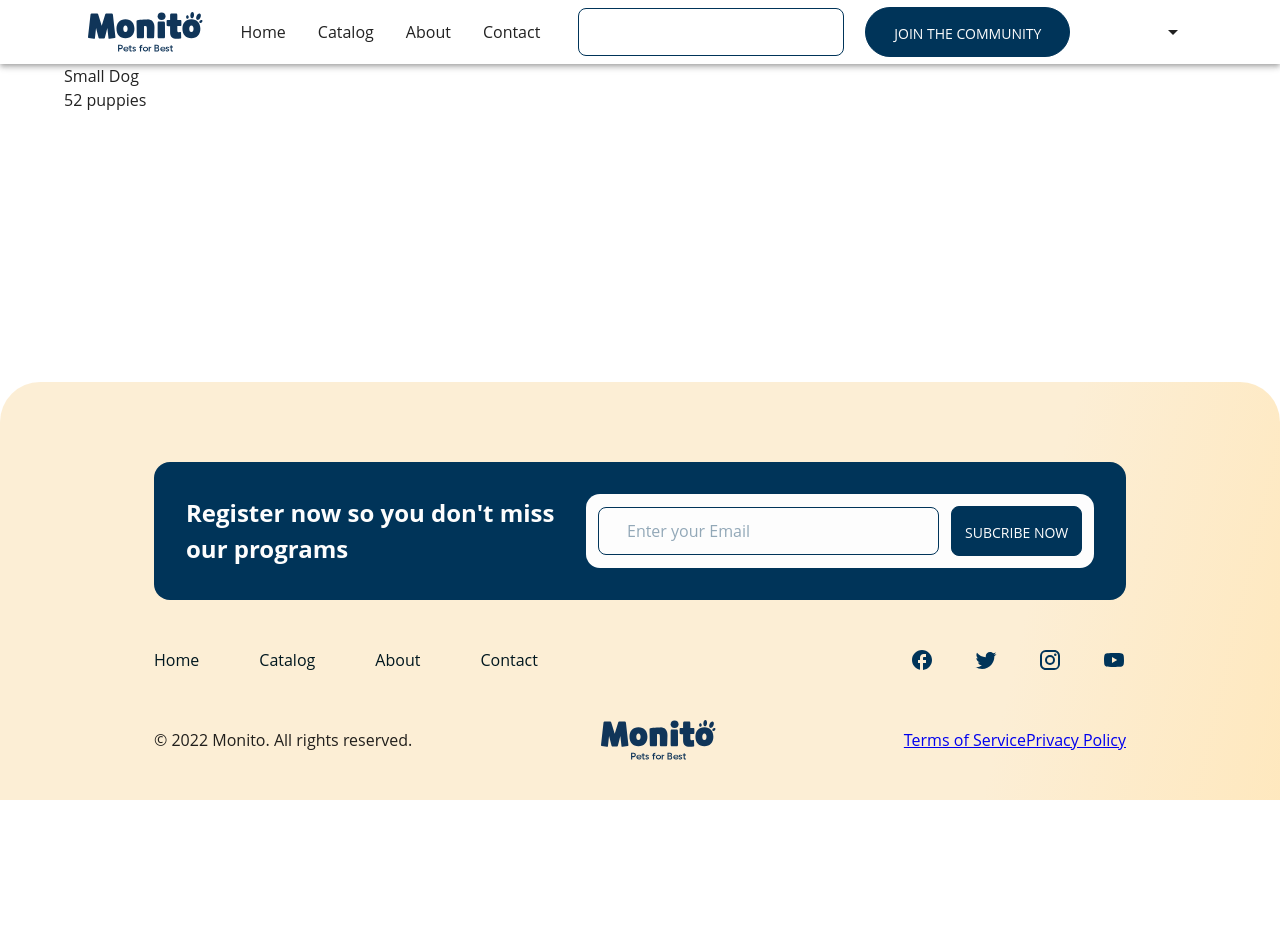
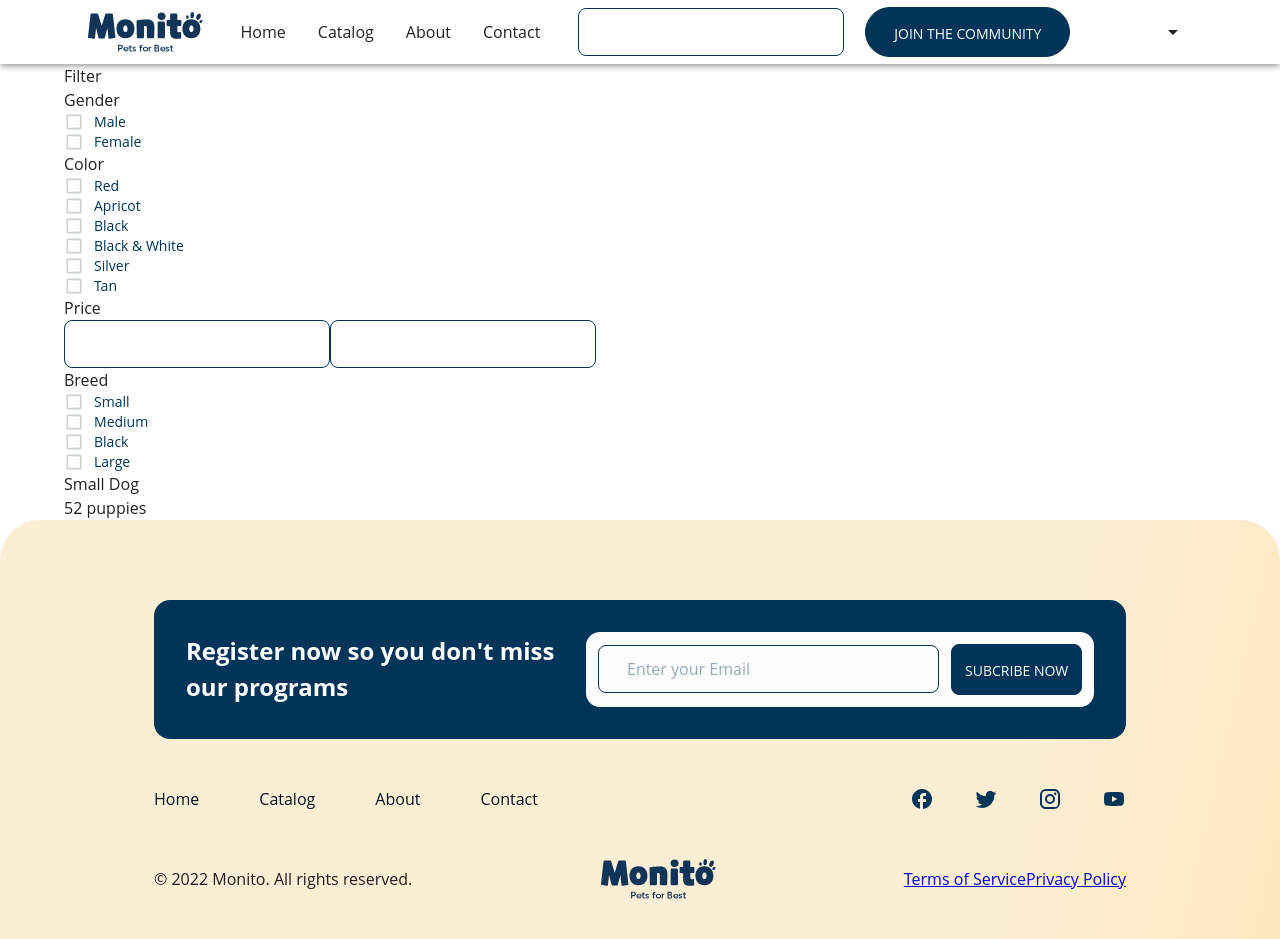
Before and after one commit to Romik1999/monito, a React (Create React App) app: page /catalog in a window 1280 px wide. Before the commit the page ends 800 px from the top, so only its background shows below. Built offline with nearby package versions, Linux system fonts and the light colour scheme.

Commit message:
add filter

```diff
--- a/src/components/Filter/index.tsx
+++ b/src/components/Filter/index.tsx
@@ -1,11 +1,61 @@
-import * as React from 'react';
-import {DividerProps} from '@mui/material/Divider';
+import React from 'react';
+import MyCheckbox from "../MyCheckbox";
+import MyInput from "../MyInput";
 
-export default function ResponsiveDrawer(props: DividerProps) {
+const Filter = () => {
+    return (
+        <div className="filter">
+            <div className="filter__title block-title">Filter</div>
+            <div className="filter__groups">
+                <div className="filter__group">
+                    <div className="filter-group">
+                        <div className="filter-group__title">Gender</div>
+                        <div className="filter-group__checkboxes">
+                            <MyCheckbox label="Male"/>
+                            <MyCheckbox label="Female"/>
+                        </div>
+                    </div>
+                </div>
+                <div className="filter__group">
+                    <div className="filter-group">
+                        <div className="filter-group__title">Color</div>
+                        <div className="filter-group__checkboxes">
+                            <MyCheckbox label="Red"/>
+                            <MyCheckbox label="Apricot"/>
+                            <MyCheckbox label="Black"/>
+                            <MyCheckbox label="Black & White"/>
+                            <MyCheckbox label="Silver"/>
+                            <MyCheckbox label="Tan"/>
+                        </div>
+                    </div>
+                </div>
+                <div className="filter__group">
+                    <div className="filter-group">
+                        <div className="filter-group__title">Price</div>
+                        <div className="filter-group__inputs">
+                            <MyInput
+                                name="min"
+                            />
+                            <MyInput
+                                name="max"
+                            />
+                        </div>
+                    </div>
+                </div>
+                <div className="filter__group">
+                    <div className="filter-group">
+                        <div className="filter-group__title">Breed</div>
+                        <div className="filter-group__checkboxes">
+                            <MyCheckbox label="Small"/>
+                            <MyCheckbox label="Medium"/>
+                            <MyCheckbox label="Black"/>
+                            <MyCheckbox label="Large"/>
+                        </div>
+                    </div>
+                </div>
+            </div>
+        </div>
+    );
+};
 
-    return (
-        <>
-
-        </>
-    );
-}
+export default Filter;
--- a/src/components/MyCheckbox/index.tsx
+++ b/src/components/MyCheckbox/index.tsx
@@ -3,12 +3,13 @@ import {Checkbox, CheckboxProps, FormControlLabel, SxProps} from "@mui/material"
 
 interface IMyCheckbox extends CheckboxProps{
     formSX?: SxProps,
+    label?: string,
 }
 const MyCheckbox = (props: IMyCheckbox) => {
-    const {formSX, ...rest } = props
+    const {formSX, label, ...rest } = props
     return (
         <>
-            <FormControlLabel sx={{...formSX}} control={<Checkbox {...rest}/>} label="Label" />
+            <FormControlLabel sx={{...formSX}} control={<Checkbox value={label} {...rest}/>} label={label} />
         </>
     );
 };
--- a/src/pages/catalog/index.tsx
+++ b/src/pages/catalog/index.tsx
@@ -1,9 +1,9 @@
 import React from 'react';
 import AppBar from "../../components/AppBar";
 import {Box} from "@mui/material";
-import ResponsiveDrawer from "../../components/Filter";
 import Footer from "../../components/Footer";
 import Container from "@mui/material/Container";
+import Filter from "../../components/Filter";
 
 const Catalog = () => {
     return (
@@ -13,18 +13,7 @@ const Catalog = () => {
                 <Container maxWidth="lg">
                     <Box className="catalog">
                         <Box className="catalog__filter">
-                            <ResponsiveDrawer/>
-                            {/*<div className="filter">*/}
-                            {/*    <div className="filter__title block-title">Filter</div>*/}
-                            {/*    <div className="filter__items">*/}
-                            {/*        <div className="filter__item">*/}
-                            {/*            <div className="filter-item">*/}
-                            {/*                <div className="filter-item__checkbox"></div>*/}
-                            {/*                <div className="filter-item__title"></div>*/}
-                            {/*            </div>*/}
-                            {/*        </div>*/}
-                            {/*    </div>*/}
-                            {/*</div>*/}
+                            <Filter/>
                         </Box>
                         <Box className="catalog__content">
                             <div className="content">
```
